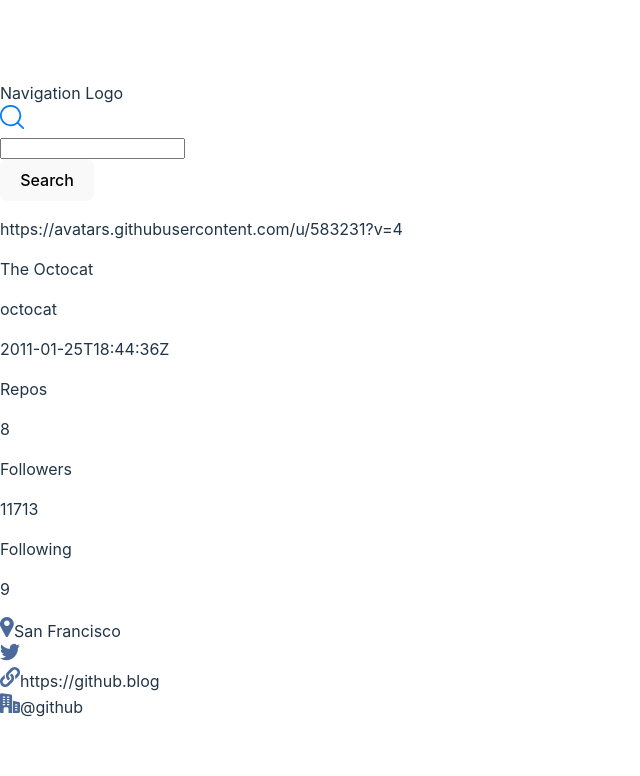
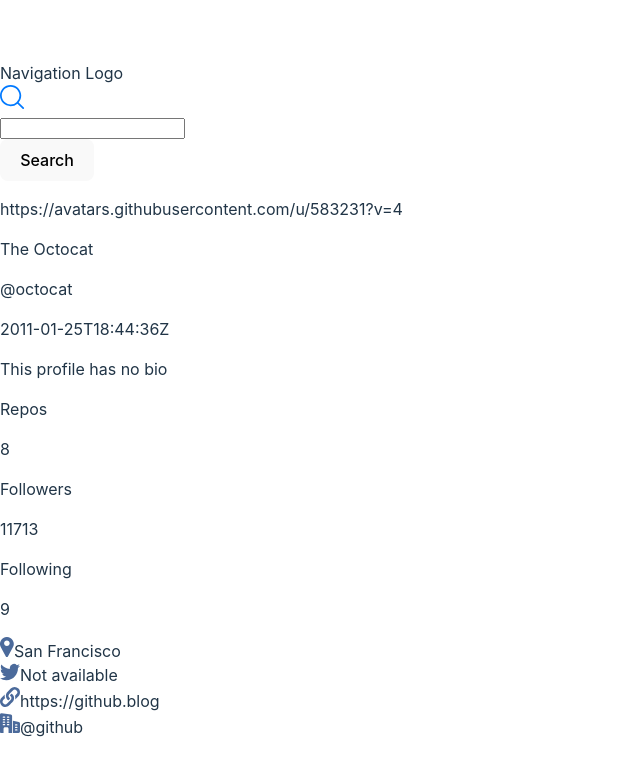
Before and after one commit to kacperklosowski/frontend-mentor-challenges, a React (Vite) app in the folder challenges/github-user-search/: page / in a window 1280 px wide. Shown: the top 776 px of the page, without its empty margins (0-640 px from the left). Built offline with nearby package versions, Linux system fonts and the light colour scheme.

Commit message:
add fallback texts

```diff
--- a/challenges/github-user-search/src/components/UserProfile/components/UserProfileBio/UserProfileBio.tsx
+++ b/challenges/github-user-search/src/components/UserProfile/components/UserProfileBio/UserProfileBio.tsx
@@ -2,6 +2,6 @@
 
 export default function UserProfileBio({bio}: UserProfileBioProps) {
     return (
-        <p>{bio}</p>
+        <p>{bio || 'This profile has no bio'}</p>
     );
 };
--- a/challenges/github-user-search/src/components/UserProfile/components/UserProfileContactInfo/components/UserProfileContactInfoUnit/UserProfileContactInfoUnit.tsx
+++ b/challenges/github-user-search/src/components/UserProfile/components/UserProfileContactInfo/components/UserProfileContactInfoUnit/UserProfileContactInfoUnit.tsx
@@ -4,7 +4,7 @@
     return (
         <div>
             <Icon/>
-            {label}
+            {label || "Not available"}
         </div>
     );
 };
--- a/challenges/github-user-search/src/components/UserProfile/components/UserProfileOverview/UserProfileOverview.tsx
+++ b/challenges/github-user-search/src/components/UserProfile/components/UserProfileOverview/UserProfileOverview.tsx
@@ -4,8 +4,8 @@
     return (
         <div>
             <p>{avatarUrl}</p>
-            <p>{name}</p>
-            <p>{login}</p>
+            <p>{name || login}</p>
+            <p>@{login}</p>
             <p>{createdAt}</p>
         </div>
     );
```
